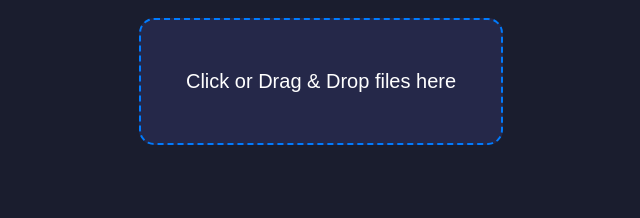
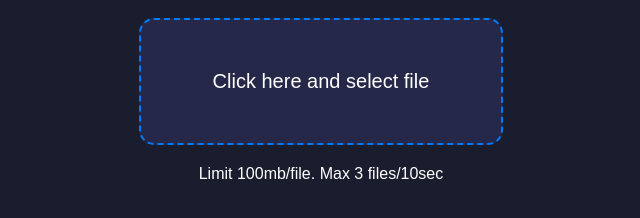
Before and after one commit to the-mw-dev/filemom, a plain HTML site: page index.html in a window 1280 px wide. Shown: the part 60-278 px from the top of the page, without its empty margins (319-959 px from the left). Drawn offline with Linux system fonts and the light colour scheme; a web font is replaced by a local one.

Commit message:
Update index.html

```diff
--- a/index.html
+++ b/index.html
@@ -59,8 +59,9 @@ h1 {
 <body>
     <h2 id="uploadedfi"></h2>
     <h1>Upload File</h1>
-    <div id="drop-area">Click or Drag & Drop files here</div>
+    <div id="drop-area">Click here and select file</div>
     <div id="progress-container"><div id="progress-bar"></div></div>
+    <p>Limit 100mb/file. Max 3 files/10sec</p>
 
     <script>
       async function uploadFile(file) {
```
